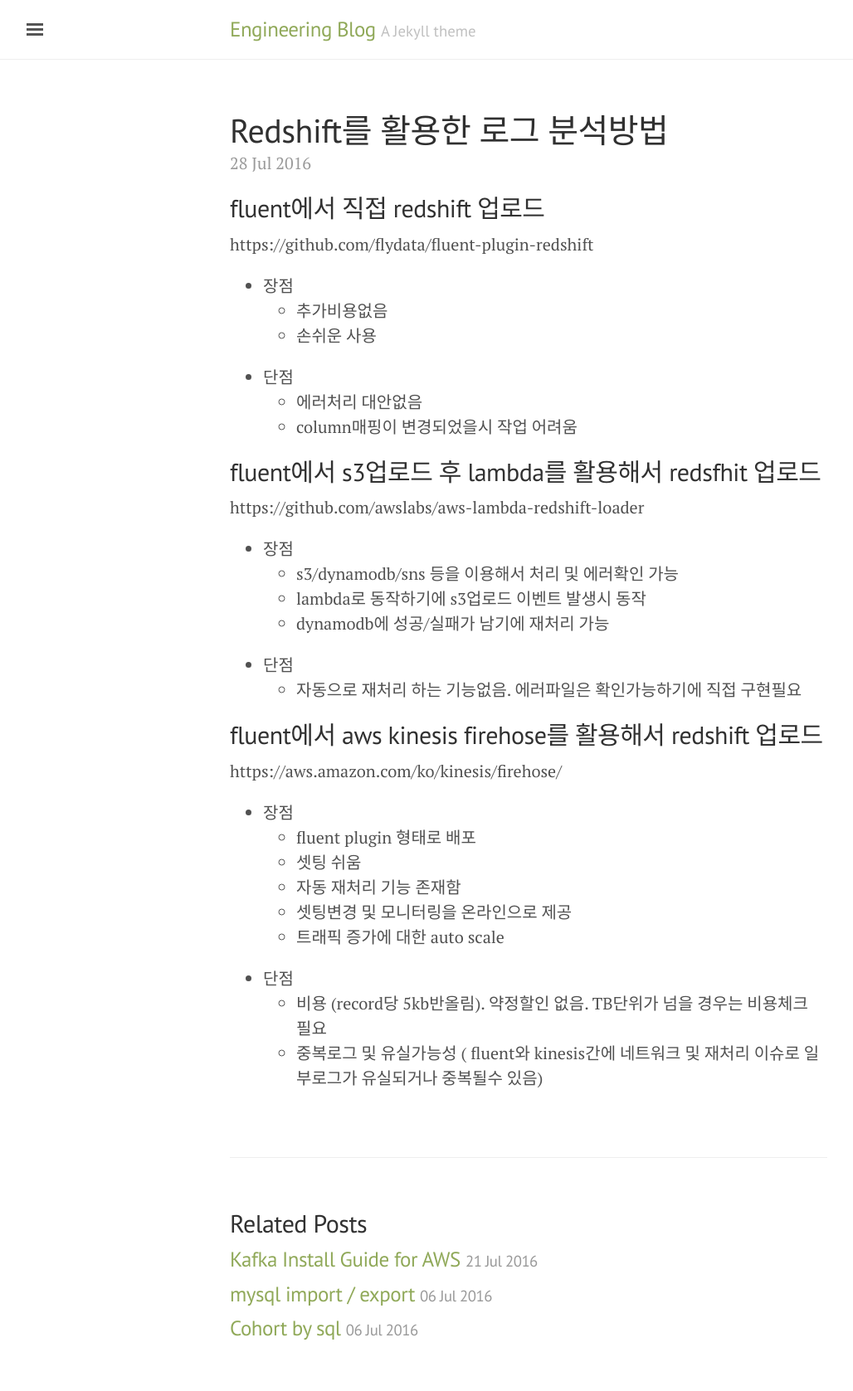
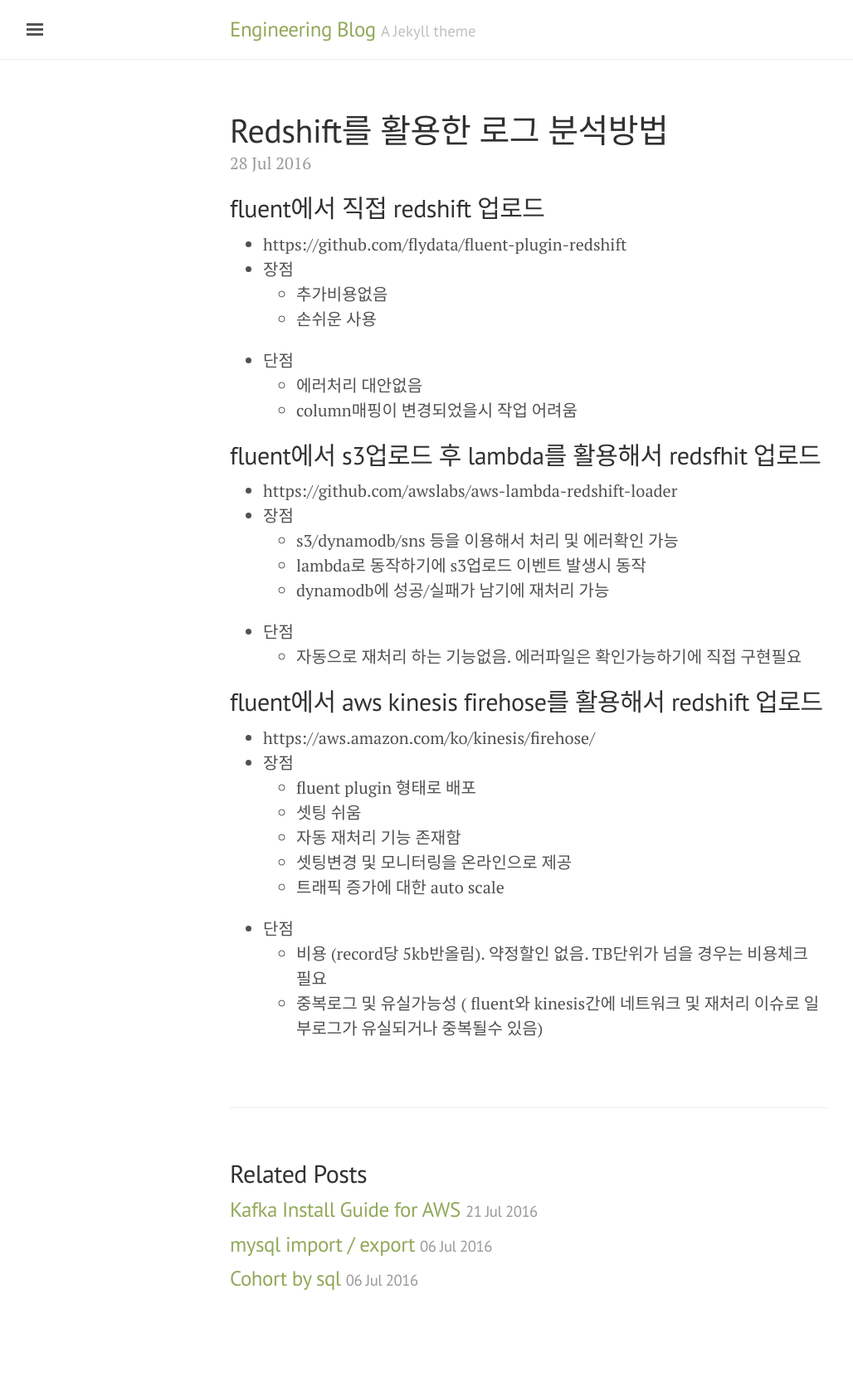
Before and after one commit to eyelove/eyelove.github.io, a Jekyll site: the page built from _posts/2016-07-28-redshift.md, in a window 1280 px wide. Shown: the whole page at 83% size, without its empty margins (3-1031 px from the left). Built offline with Jekyll 4.4.1, drawn with Linux system fonts in a browser that asks for light colours; after the commit the page ends 1617 px from its top, so only the background shows below that.

```diff
--- a/_posts/2016-07-28-redshift.md
+++ b/_posts/2016-07-28-redshift.md
@@ -7,10 +7,13 @@ tags:
   - AWS
   - Kinesis firehose
   - fluentd
+photo_url: ''
+category: ''
 ---
 
 ## fluent에서 직접 redshift 업로드
-https://github.com/flydata/fluent-plugin-redshift
+
+- https://github.com/flydata/fluent-plugin-redshift
 - 장점
 	- 추가비용없음
     - 손쉬운 사용
@@ -19,7 +22,8 @@ https://github.com/flydata/fluent-plugin-redshift
     - column매핑이 변경되었을시 작업 어려움
 
 ## fluent에서 s3업로드 후 lambda를 활용해서 redsfhit 업로드
-https://github.com/awslabs/aws-lambda-redshift-loader
+
+- https://github.com/awslabs/aws-lambda-redshift-loader
 - 장점
 	- s3/dynamodb/sns 등을 이용해서 처리 및 에러확인 가능
     - lambda로 동작하기에 s3업로드 이벤트 발생시 동작
@@ -28,7 +32,8 @@ https://github.com/awslabs/aws-lambda-redshift-loader
 	- 자동으로 재처리 하는 기능없음. 에러파일은 확인가능하기에 직접 구현필요
 
 ## fluent에서 aws kinesis firehose를 활용해서 redshift 업로드
-https://aws.amazon.com/ko/kinesis/firehose/
+
+- https://aws.amazon.com/ko/kinesis/firehose/
 - 장점
 	- fluent plugin 형태로 배포
     - 셋팅 쉬움
```
